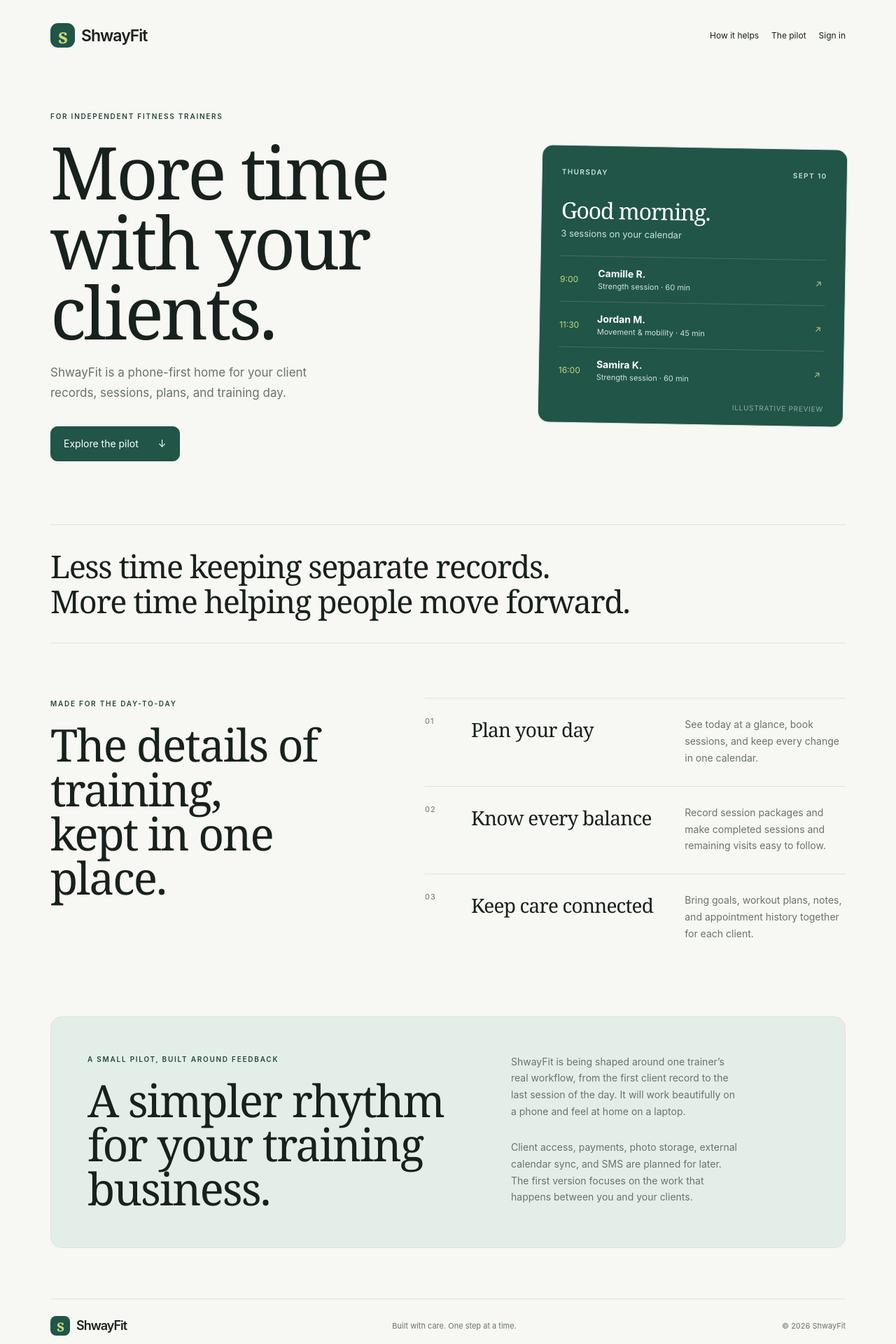
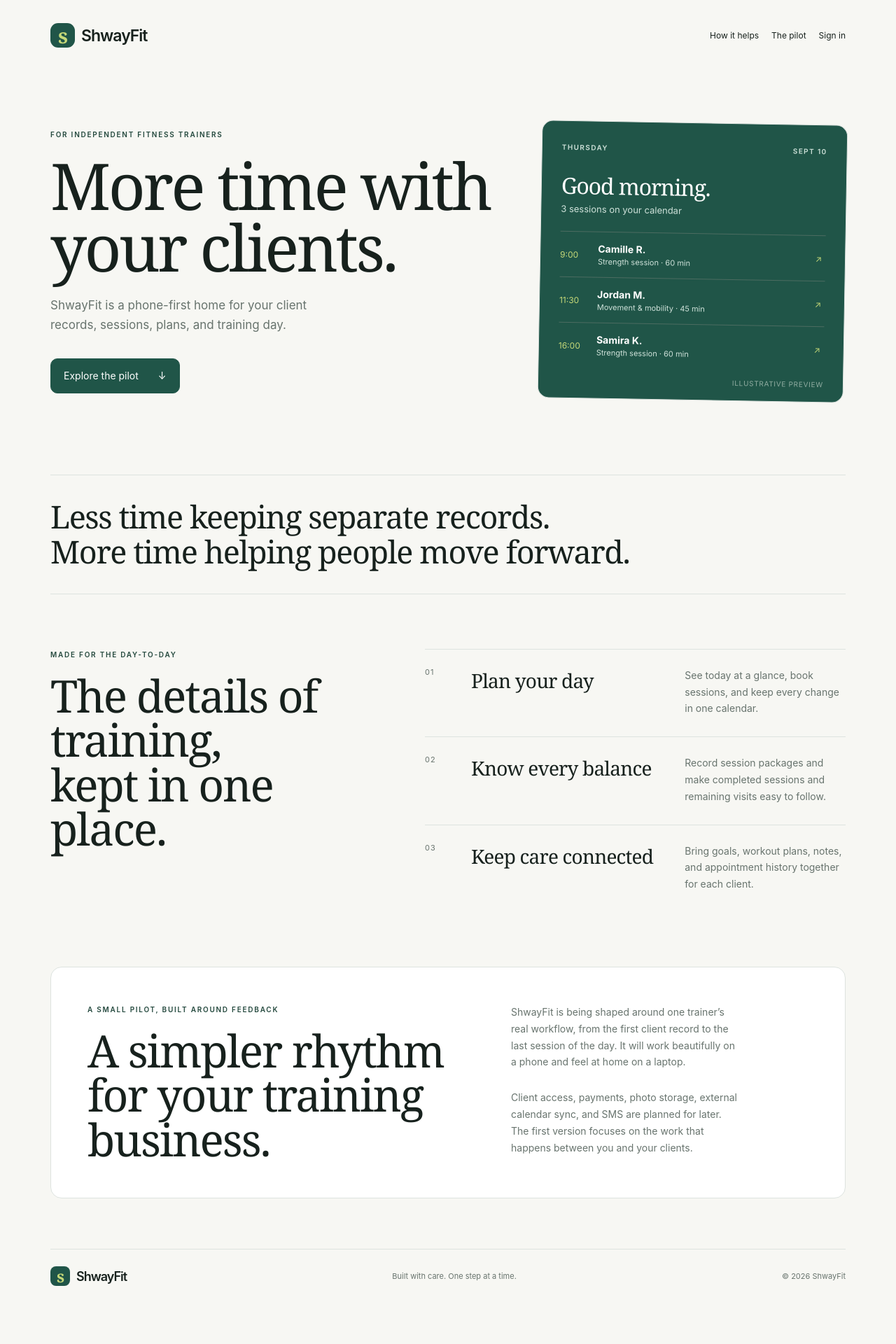
Before and after one commit to dnp99/shwayfit, a React (Vite) app in the folder frontend/: page / in a window 1280 px wide. Shown: the top 1920 px of the page at 70% size. After the commit the page ends 1871 px from the top, so only its background shows below. Built offline with nearby package versions, Linux system fonts and the light colour scheme; no server answers.

Commit message:
Refine ShwayFit theme presentation

```diff
--- a/frontend/src/App.css
+++ b/frontend/src/App.css
@@ -15,6 +15,8 @@
   --ring: #43806D;
   --destructive: #B42318;
   --brand-lime: #C6D978;
+  --agenda-surface: #205548;
+  --agenda-foreground: #FFFFFF;
   --agenda-line: #4C6C61;
   --agenda-muted: #CFE2DA;
   --agenda-note: #91ADA2;
@@ -37,6 +39,8 @@
     --border: #2B342F;
     --ring: #77B6A0;
     --destructive: #E76B62;
+    --agenda-surface: #173F37;
+    --agenda-foreground: #F2F5F3;
     --agenda-line: #4D6259;
     --agenda-muted: #CFE2DA;
     --agenda-note: #A8C1B6;
@@ -54,12 +58,12 @@
 .eyebrow { color: var(--secondary-foreground); font-size: 10px; font-weight: 600; letter-spacing: 1.75px; line-height: 1.7; margin: 0; }
 h1, h2, h3, p { margin-top: 0; }
 h1, h2 { font-family: Georgia, 'Times New Roman', serif; font-weight: 400; }
-h1 { font-size: clamp(53px, 13vw, 104px); letter-spacing: -3.5px; line-height: .96; margin: 20px 0 24px; max-width: 700px; }
+h1 { font-size: clamp(53px, 13vw, 92px); letter-spacing: -3.5px; line-height: .96; margin: 20px 0 24px; max-width: 700px; }
 .hero-intro { color: var(--muted-foreground); font-size: 17px; line-height: 1.65; max-width: 420px; }
 .button { align-items: center; background: var(--primary); border: 1px solid var(--primary); border-radius: 10px; color: var(--primary-foreground); display: inline-flex; font-size: 14px; gap: 28px; justify-content: space-between; margin-top: 17px; min-height: 50px; padding: 0 18px; text-decoration: none; }
 .button:hover { background: var(--secondary); border-color: var(--secondary-foreground); color: var(--secondary-foreground); }
 .button:focus-visible, a:focus-visible { outline: 3px solid var(--ring); outline-offset: 4px; }
-.agenda-card { background: var(--primary); border: 1px solid var(--border); border-radius: 16px; color: var(--primary-foreground); padding: 25px 20px 16px; transform: rotate(1deg); }
+.agenda-card { background: var(--agenda-surface); border: 1px solid var(--border); border-radius: 16px; color: var(--agenda-foreground); padding: 25px 20px 16px; transform: rotate(1deg); }
 .agenda-topline { color: var(--agenda-muted); display: flex; font-size: 10px; font-weight: 600; justify-content: space-between; letter-spacing: 1.4px; }
 .agenda-card h2 { font-size: 32px; letter-spacing: -1.2px; margin: 27px 0 4px; }
 .agenda-subtitle { color: var(--agenda-muted); font-size: 13px; margin-bottom: 24px; }
@@ -78,7 +82,7 @@
 .feature-number { color: var(--muted-foreground); font-size: 11px; letter-spacing: 1px; }
 .feature h3 { font-family: Georgia, 'Times New Roman', serif; font-size: 28px; font-weight: 400; letter-spacing: -.8px; margin: 18px 0 10px; }
 .feature p, .pilot-copy p { color: var(--muted-foreground); font-size: 14px; line-height: 1.7; margin-bottom: 0; max-width: 330px; }
-.pilot { background: var(--accent); border: 1px solid var(--border); border-radius: 16px; display: grid; gap: 30px; margin-bottom: 72px; padding: 34px 24px; }
+.pilot { background: var(--card); border: 1px solid var(--border); border-radius: 16px; display: grid; gap: 30px; margin-bottom: 72px; padding: 34px 24px; }
 .pilot-copy { display: grid; gap: 18px; }
 footer { align-items: flex-start; border-top: 1px solid var(--border); display: flex; flex-direction: column; gap: 15px; padding-top: 24px; }
 footer .brand { font-size: 18px; }
```
